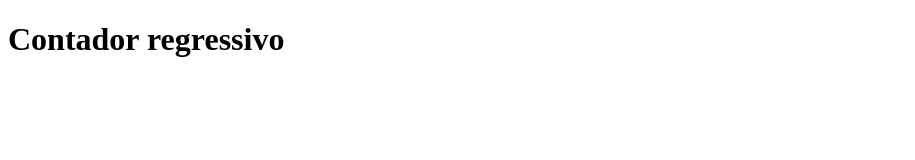
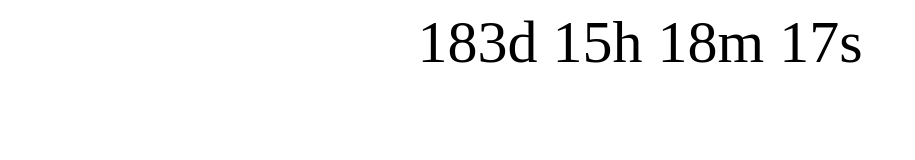
Before and after one commit to JessicaRamoslc/calmAI, a plain HTML site: page index.html in a window 1280 px wide. Shown: the whole page, without its empty margins (0-915 px from the left). Drawn offline with Linux system fonts and the light colour scheme.

Commit message:
Update index.html

```diff
--- a/index.html
+++ b/index.html
@@ -2,12 +2,48 @@
 <html>
 <head>
 <meta name="viewport" content="width=device-width, initial-scale=1">
-<link rel="stylesheet" src="style.css">
-
+<style>
+p {
+  text-align: center;
+  font-size: 60px;
+  margin-top: 0px;
+}
+</style>
 </head>
 <body>
-  <h1>Contador regressivo</h1>
+
 <p id="demo"></p>
-  <script type"text/javascript" src="script.js"></script>
+
+<script>
+// Set the date we're counting down to
+var countDownDate = new Date("Jan 5, 2021 15:37:25").getTime();
+
+// Update the count down every 1 second
+var x = setInterval(function() {
+
+  // Get today's date and time
+  var now = new Date().getTime();
+
+  // Find the distance between now and the count down date
+  var distance = countDownDate - now;
+
+  // Time calculations for days, hours, minutes and seconds
+  var days = Math.floor(distance / (1000 * 60 * 60 * 24));
+  var hours = Math.floor((distance % (1000 * 60 * 60 * 24)) / (1000 * 60 * 60));
+  var minutes = Math.floor((distance % (1000 * 60 * 60)) / (1000 * 60));
+  var seconds = Math.floor((distance % (1000 * 60)) / 1000);
+
+  // Output the result in an element with id="demo"
+  document.getElementById("demo").innerHTML = days + "d " + hours + "h "
+  + minutes + "m " + seconds + "s ";
+
+  // If the count down is over, write some text
+  if (distance < 0) {
+    clearInterval(x);
+    document.getElementById("demo").innerHTML = "EXPIRED";
+  }
+}, 1000);
+</script>
+
 </body>
 </html>
```
